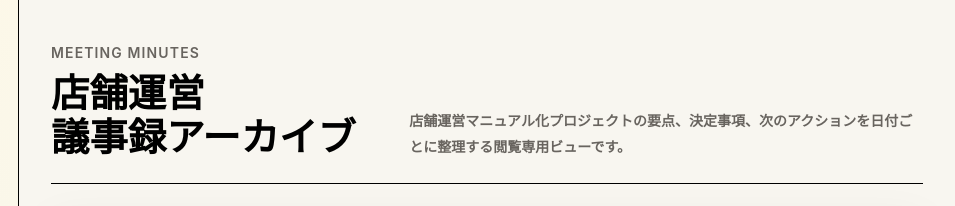
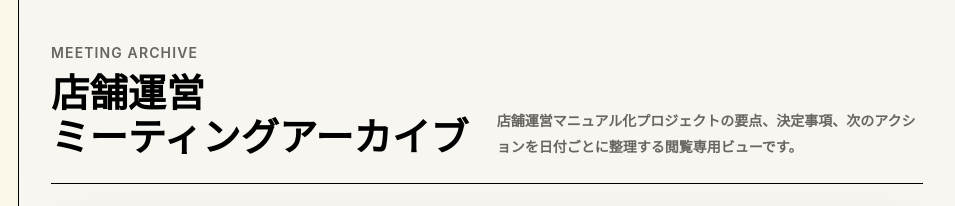
Before and after one commit to kagami-fit/optimumeats-meeting-archive, a website: page public/index.html in a window 1280 px wide. Shown: the top 206 px of the page, 325-1280 px from the left. Drawn offline with Linux system fonts and the light colour scheme.

Commit message:
Rename archive branding to meeting

```diff
--- a/package.json
+++ b/package.json
@@ -1,5 +1,5 @@
 {
-  "name": "optimumeats-minutes-archive",
+  "name": "optimumeats-meeting-archive",
   "version": "1.0.0",
   "description": "OptimumEats の議事録と図解を日付別に見せる共有用Webアーカイブ",
   "main": "server/index.js",
--- a/public/app.js
+++ b/public/app.js
@@ -143,7 +143,7 @@ function renderDetail(record) {
   els.detailPane.innerHTML = `
     <div class="detail-header">
       <div>
-        <p class="eyebrow">${escapeHtml(record.category || "Meeting Minutes")}</p>
+        <p class="eyebrow">${escapeHtml(record.category || "Meeting Archive")}</p>
         <h2>${escapeHtml(record.title)}</h2>
         <div class="detail-meta">
           <span class="pill">${escapeHtml(formatDate(record.meetingDate))}</span>
--- a/public/index.html
+++ b/public/index.html
@@ -3,7 +3,7 @@
   <head>
     <meta charset="UTF-8" />
     <meta name="viewport" content="width=device-width, initial-scale=1.0" />
-    <title>OptimumEats Minutes Archive</title>
+    <title>OptimumEats Meeting Archive</title>
     <meta name="description" content="OptimumEatsの店舗運営マニュアル化プロジェクトの議事録・決定事項・アクションを整理する閲覧専用サイトです。" />
     <link rel="icon" href="./brand/favicon.ico" />
     <link rel="stylesheet" href="./styles.css" />
@@ -36,8 +36,8 @@
       <main class="workspace">
         <header class="archive-hero">
           <div>
-            <p class="eyebrow">Meeting Minutes</p>
-            <h2>店舗運営 議事録アーカイブ</h2>
+            <p class="eyebrow">Meeting Archive</p>
+            <h2>店舗運営 ミーティングアーカイブ</h2>
           </div>
           <p>店舗運営マニュアル化プロジェクトの要点、決定事項、次のアクションを日付ごとに整理する閲覧専用ビューです。</p>
         </header>
--- a/server/index.js
+++ b/server/index.js
@@ -51,7 +51,7 @@ app.use((error, _req, res, _next) => {
 });
 
 app.listen(PORT, () => {
-  console.log(`OptimumEats Minutes Archive: http://localhost:${PORT}`);
+  console.log(`OptimumEats Meeting Archive: http://localhost:${PORT}`);
 });
 
 async function readRecords() {
```
Also changed, not shown: ABOUT.md (+1 -1 lines), README.md, 1 other file.
